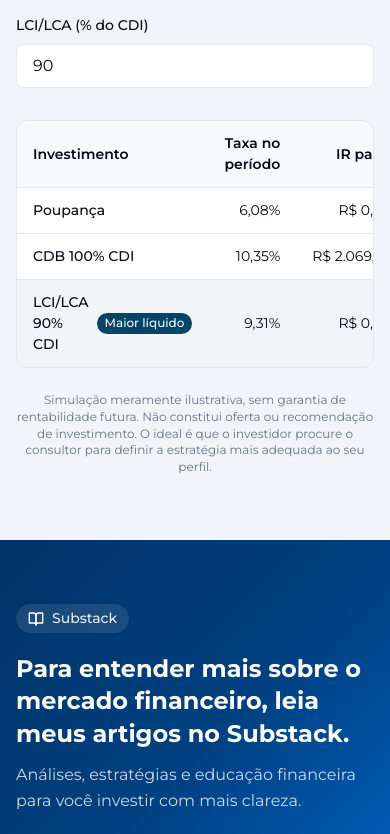
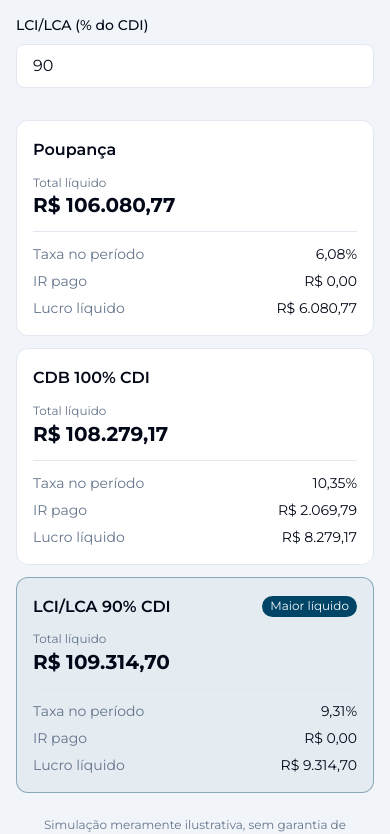
Before and after one commit to Andressadanfre/barbara-godinho-site, a React (Vite) app: page / in a window 390 px wide. Shown: the part 5411-6245 px from the top of the page. Built offline with nearby package versions, Linux system fonts and the light colour scheme.

Commit message:
feat(simulador): cards empilhados no mobile

```diff
--- a/src/components/Simulator.jsx
+++ b/src/components/Simulator.jsx
@@ -51,6 +51,35 @@ function simular({ capitalCents, dias, cdiAA, lciPctCdi }) {
   const max = Math.max(...linhas.map((l) => l.total));
   return linhas.map((l) => ({ ...l, melhor: l.total === max }));
 }
+
+const CAMPOS_CARD = [
+  { label: 'Taxa no período', valor: (l) => formatPct(l.taxaEf * 100) },
+  { label: 'IR pago', valor: (l) => formatBRL(l.ir) },
+  { label: 'Lucro líquido', valor: (l) => formatBRL(l.lucro) },
+];
+
+const ResultadoCard = ({ l }) => (
+  <div className={`rounded-xl border p-4 ${l.melhor ? 'border-primary/40 bg-primary/5' : 'bg-card'}`}>
+    <div className="flex items-center justify-between gap-2">
+      <span className="font-semibold">{l.nome}</span>
+      {l.melhor && (
+        <span className="text-xs px-2 py-0.5 rounded-full bg-primary text-primary-foreground whitespace-nowrap">
+          Maior líquido
+        </span>
+      )}
+    </div>
+    <p className="mt-3 text-xs text-muted-foreground">Total líquido</p>
+    <p className="text-2xl font-bold">{formatBRL(l.total)}</p>
+    <dl className="mt-3 pt-3 border-t space-y-1.5 text-sm">
+      {CAMPOS_CARD.map(({ label, valor }) => (
+        <div key={label} className="flex justify-between gap-2">
+          <dt className="text-muted-foreground">{label}</dt>
+          <dd>{valor(l)}</dd>
+        </div>
+      ))}
+    </dl>
+  </div>
+);
 
 const Simulator = () => {
   const [valorInput, setValorInput] = useState('100.000');
@@ -120,7 +149,14 @@ const Simulator = () => {
           </div>
 
           {resultado && (
-            <div className="overflow-x-auto rounded-xl border bg-card">
+            <>
+            <div className="md:hidden space-y-3">
+              {resultado.map((l) => (
+                <ResultadoCard key={l.nome} l={l} />
+              ))}
+            </div>
+
+            <div className="hidden md:block overflow-x-auto rounded-xl border bg-card">
               <table className="w-full text-sm">
                 <thead>
                   <tr className="border-b bg-muted/50">
@@ -153,6 +189,7 @@ const Simulator = () => {
                 </tbody>
               </table>
             </div>
+            </>
           )}
 
           <p className="text-xs text-muted-foreground mt-6 text-center max-w-3xl mx-auto">
```
